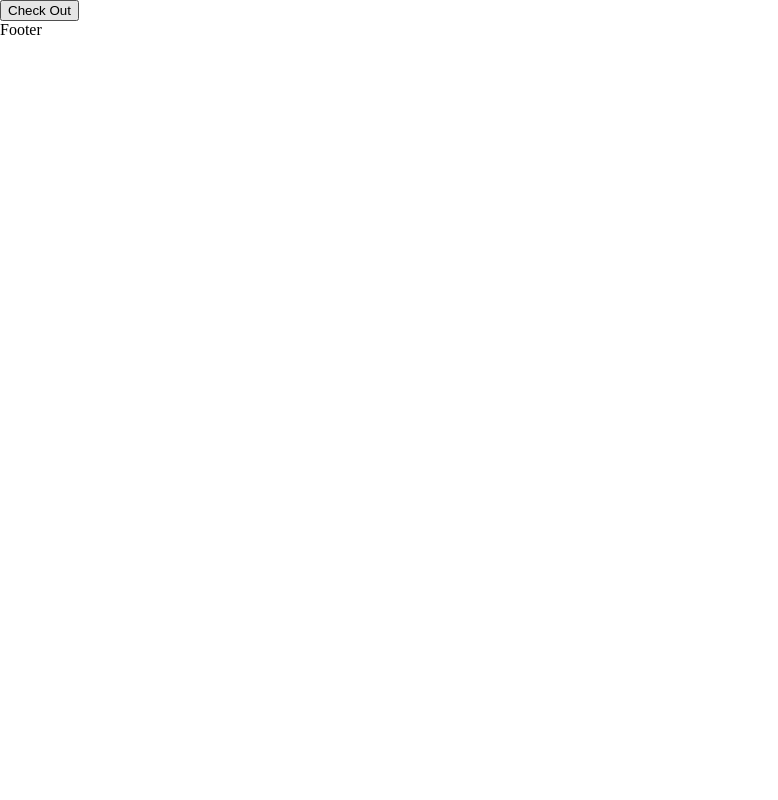
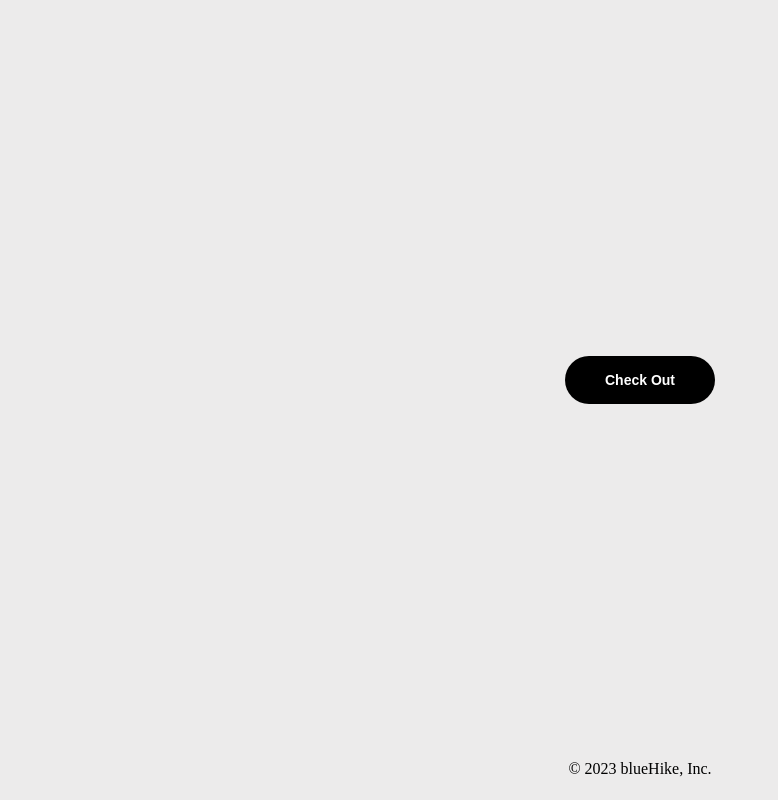
Before and after one commit to bluehike19/React-Nodejs_Mpesa_Daraja_Intergration, a React (Vite) app in the folder frontend/: page / in a window 1280 px wide. Shown: the whole page, without its empty margins (0-778 px from the left). Built offline with nearby package versions, Linux system fonts and the light colour scheme.

Commit message:
first  commit

```diff
--- a/frontend/src/components/footer/Footer.jsx
+++ b/frontend/src/components/footer/Footer.jsx
@@ -1,7 +1,11 @@
 import React from "react";
 
 const Footer = () => {
-  return <div>Footer</div>;
+  return (
+    <div style={{ display: "flex", justifyContent: "center" }}>
+      © 2023 blueHike, Inc.
+    </div>
+  );
 };
 
 export default Footer;
--- a/frontend/src/components/mpesa/Mpesa.jsx
+++ b/frontend/src/components/mpesa/Mpesa.jsx
@@ -27,7 +27,9 @@
   };
   return (
     <div className="payment-container">
-      <button onClick={() => setShowModal(true)}>Check Out</button>
+      <button className="checkout" onClick={() => setShowModal(true)}>
+        Check Out
+      </button>
       {showModal && (
         <div className="modal">
           <div className="modal-content">
--- a/frontend/src/components/mpesa/mpesa.scss
+++ b/frontend/src/components/mpesa/mpesa.scss
@@ -1,11 +1,24 @@
-@import '../../global.scss';
 
 .payment-container {
-  @include themify($themes) {
     display: flex;
     justify-content: center;
     align-items: center;
-    height: 100vh;
+    height: 95vh;
+
+    .checkout{
+      border: none;
+      background-color: black;
+      color: white;
+      padding: 16px;
+      font-size: 14px;
+      font-weight: 600;
+      width: 150px;
+      border-radius: 38px;
+
+      &:hover {
+        background-color: rgb(32, 32, 32);
+      }
+    }
 
     .modal {
       display: flex;
@@ -18,9 +31,11 @@
       background-color: rgba(0, 0, 0, 0.5);
       justify-content: center;
       align-items: center;
+      animation: modalFadeIn 0.9s ease-out forwards;
 
       .modal-content {
-        background-color: black;
+        background-color: #fefefe;
+        margin: 15% auto;
         padding: 20px;
         border-radius: 8px;
         position: relative;
@@ -28,6 +43,7 @@
         flex-direction: column;
         align-items: center;
         gap: 20px;
+        animation: modalZoom 0.3s ease-out forwards;
 
 
         .close {
@@ -43,7 +59,25 @@
           }
 
         }
+
+        // @keyframes modalFadeIn {
+        //   from {
+        //     opacity: 0;
+        //   }
+        //   to {
+        //     opacity: 1;
+        //   }
+        // }
+
+                @keyframes modalZoom {
+                  from {
+                    transform: scale( 0.5);
+                  }
+
+                  to {
+                    transform: scale(1);
+                  }
+                }
       }
     }
   }
-}
--- a/frontend/src/index.css
+++ b/frontend/src/index.css
@@ -12,6 +12,7 @@
   margin: 0;
   /* min-width: 320px; */
   min-height: 100vh;
+  background-color: rgb(236, 235, 235);
 }
 
 h1 {
```
